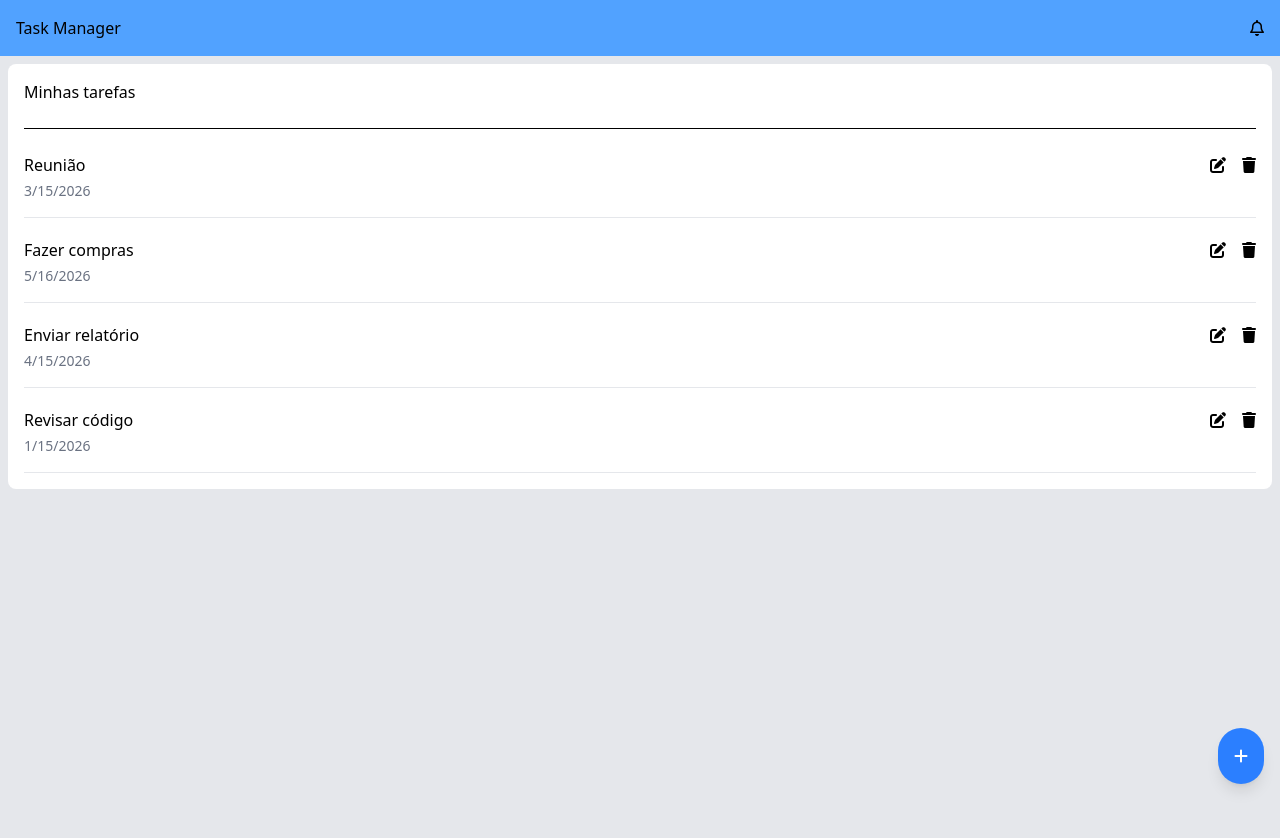
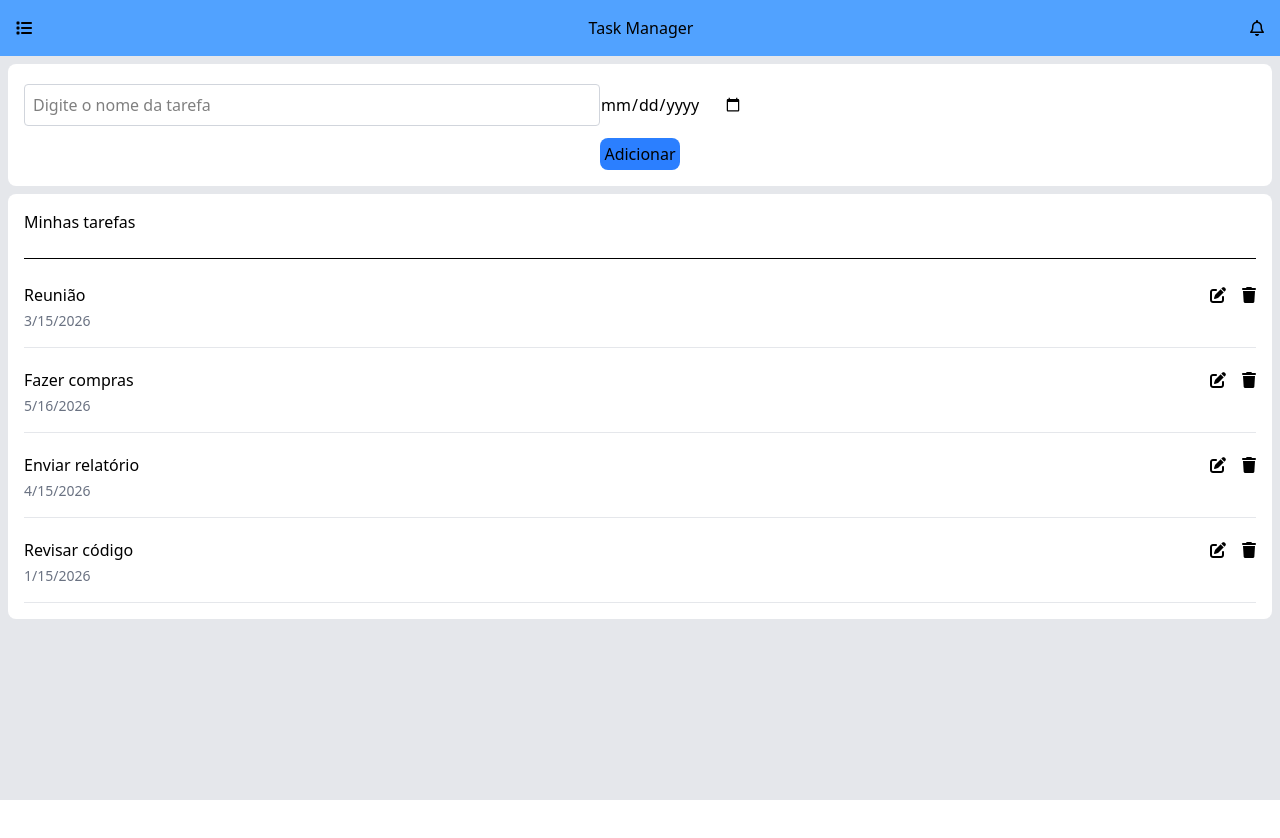
Before and after one commit to n-uderson/Task-Manager, a React (Vite) app: page / in a window 1280 px wide. Shown: the top 838 px of the page. After the commit the page ends 800 px from the top, so only its background shows below. Built offline with nearby package versions, Linux system fonts and the light colour scheme.

Commit message:
Fiz alterações na tarefas e app

```diff
--- a/src/App.jsx
+++ b/src/App.jsx
@@ -1,8 +1,14 @@
 import { useState, useEffect } from 'react'
 import Tarefas from "./assets/components/Tarefas"
+import Nav from "./assets/components/Nav"
+
 
 
 function App() {
+
+
+
+
   const [tarefas, setTarefas] = useState([])
 
   useEffect(() => {
@@ -16,10 +22,12 @@ function App() {
     <div className='min-h-screen bg-gray-200'>
       <div className='bg-blue-400 flex justify-between items-center p-4'>
 
+      <Nav  />
         <h1>Task Manager</h1>
         <i className="fa-regular fa-bell cursor-pointer"></i>
       </div>
       <Tarefas tarefas={tarefas} setTarefas={setTarefas}/>
+
     </div>
   )
 }
--- a/src/AppRoutes.jsx
+++ /dev/null
@@ -1,14 +0,0 @@
-import { BrowserRouter, Routes, Route } from 'react-router-dom'
-import App from './App.jsx'
-import NovaTarefa from './assets/components/NovaTarefa.jsx'
-
-export default function AppRoutes(){
-    return(
-        <BrowserRouter>
-            <Routes>
-                <Route path='/' element={<App/>}/>
-                <Route path='/nova-tarefa' element={<NovaTarefa/>}/>
-            </Routes>
-        </BrowserRouter>
-    )
-}
--- a/src/assets/components/Add.jsx
+++ /dev/null
@@ -1,19 +0,0 @@
-import { Link } from "react-router-dom"
-
-export default function Add(){
-
-
-    return(
-        <div>
-            <div className="min-h-screen flex items-end justify-end p-4  ">
-              <Link to="/nova-tarefa">
-                 <button className="fixed bottom-4 right-4 bg-blue-500
-                 text-white rounded-4xl p-4 shadow-lg cursor-pointer hover:bg-blue-600 ">
-                <i className="fa-solid fa-plus"></i>
-                </button>
-              </Link>
-            </div>
-
-        </div>
-    )
-}
--- a/src/assets/components/Menu.jsx
+++ /dev/null
@@ -1,21 +0,0 @@
-export default function Menu({ isOpen, onClose }) {
-  if (!isOpen) return null;
-
-  const listNav = ["Tarefas Concluidas", "Pendentes", "Atrasado"];
-
-  return (
-    <div className="flex flex-row shadow-lg fixed inset-0 z-50 md:hidden top-14 w-full h-full">
-      <div className="bg-white p-4 space-y-6">
-        <p className="space-y-5">Menu</p>
-        <div className="space-y-3">
-          {listNav.map((item, index) => (
-            <div key={index}>
-              <button className=" hover:border-b-2 hover:to-blue-400 text-[#474747] hover:text-blue-400 cursor-pointer">{item}</button>
-            </div>
-          ))}
-        </div>
-      </div>
-      <div className="bg-[rgba(0,0,0,0.6)] flex-1 p-4 min-h-25" onClick={onClose}></div>
-    </div>
-  );
-}
--- /dev/null
+++ b/src/assets/components/Nav.jsx
@@ -0,0 +1,33 @@
+import { useState } from 'react';
+
+export default function Nav() {
+  const [navopen, setNavOpen] = useState(false);
+
+  return (
+    <div className='relative'>
+      <button onClick={() => setNavOpen(!navopen)} className="cursor-pointer" aria-label="Alternar menu">
+        <i className="fa-solid fa-list" />
+      </button>
+
+      {navopen && (
+        <div className='md:hidden fixed inset-0 z-50 top-14 flex '>
+            <div className='bg-white  h-full w-40 shadow-lg p-4 '>
+                <div>
+                    <ul className='space-y-2.5'>
+                      <li>Concluido</li>
+                      <li>Pendente</li>
+                      <li>Cancelado</li>
+                    </ul>
+                </div>
+            </div>
+                <div
+                    className=" flex-1   bg-[rgba(0,0,0,0.6)]"
+                    onClick={() => setNavOpen(false)}
+                    role="button"
+                    aria-label="Fechar"
+                />
+        </div>
+      )}
+    </div>
+  );
+}
--- a/src/assets/components/NovaTarefa.jsx
+++ /dev/null
@@ -1,34 +0,0 @@
-import { Link } from "react-router-dom"
-
-export default function NovaTarefa(){
-    return(
-
-         <div className="bg-gray-200  min-h-screen w-full space-y-4">
-            <div className="bg-white flex  flex-row justify-between p-4 ">
-                <Link to="/">
-                    <button className="cursor-pointer">
-                        <i className="fa-solid fa-x "></i>
-                    </button>
-                </Link>
-                <h2 className=" ">Nova Tarefa </h2>
-                <button type="submit" className="bg-blue-500 hover:bg-blue-600
-                h-8 w-20 rounded-lg cursor-pointer">Adicionar</button>
-
-            </div>
-
-
-
-            <div className="bg-white p-4">
-                  <input className="w-full max-w-xl my-1 p-2 box-border border border-gray-300 rounded
-                    focus:outline-none focus:ring-2 focus:ring-blue-400 "
-                    type="text"
-                    name="pesquisar"
-                    id="pesquisar"
-                    placeholder="Digite o nome da tarefa" />
-
-                    <input type="date" name="" id="" />
-            </div>
-        </div>
-
-    )
-}
--- a/src/assets/components/Tarefas.jsx
+++ b/src/assets/components/Tarefas.jsx
@@ -1,4 +1,4 @@
-import Add from "./Add"
+import { useState } from "react";
 
 function Tarefas({tarefas, setTarefas}) {
 
@@ -19,12 +19,51 @@ function Tarefas({tarefas, setTarefas}) {
     setTarefas(newDelete);
   }
 
+  function onAddSubmit (titulo, data){
+        const newTarefa = {
+            id: titulo.length + 1,
+            titulo: titulo,
+            data: data
+        };
+        setTarefas([...tarefas, newTarefa]);
+
+    }
+    const [titulo, setTitulo] = useState("");
+    const [data, setData] = useState("");
+
 
 
 
 
   return (
     <div>
+
+      <div className="bg-white rounded-lg m-2 p-4">
+                  <input className="w-full max-w-xl my-1 p-2 box-border border border-gray-300 rounded
+                    focus:outline-none focus:ring-2 focus:ring-blue-400 "
+                    type="text"
+                    name="pesquisar"
+                    id="pesquisar"
+                    placeholder="Digite o nome da tarefa"
+                     value={titulo}
+                     onChange={(event) => setTitulo(event.target.value)} />
+
+                    <input type="date"
+                    name=""
+                    id=""
+                    value={data}
+                    onChange={(event) => setData(event.target.value)} />
+
+                    <div className="flex items-center justify-center mt-2">
+                      <button onClick={() => onAddSubmit(titulo, data)}
+                      type="button"
+                      className=" bg-blue-500 hover:bg-blue-600
+                       h-8 w-20 rounded-lg cursor-pointer" >Adicionar</button>
+                    </div>
+            </div>
+
+
+
       <div className="bg-white m-2 p-4 rounded-lg space-y-6">
         <h2>Minhas tarefas</h2>
         <hr />
@@ -59,7 +98,7 @@ function Tarefas({tarefas, setTarefas}) {
         </div>
       </div>
 
-      <Add />
+
     </div>
   )
 }
--- a/src/main.jsx
+++ b/src/main.jsx
@@ -1,14 +1,14 @@
 import { StrictMode } from 'react'
 import { createRoot } from 'react-dom/client'
 import './index.css'
-import AppRoutes from './AppRoutes.jsx'
+import App from './App.jsx'
 
 
 
 
 createRoot(document.getElementById('root')).render(
   <StrictMode>
-    <AppRoutes />
+    <App />
 
   </StrictMode>,
 )
```
